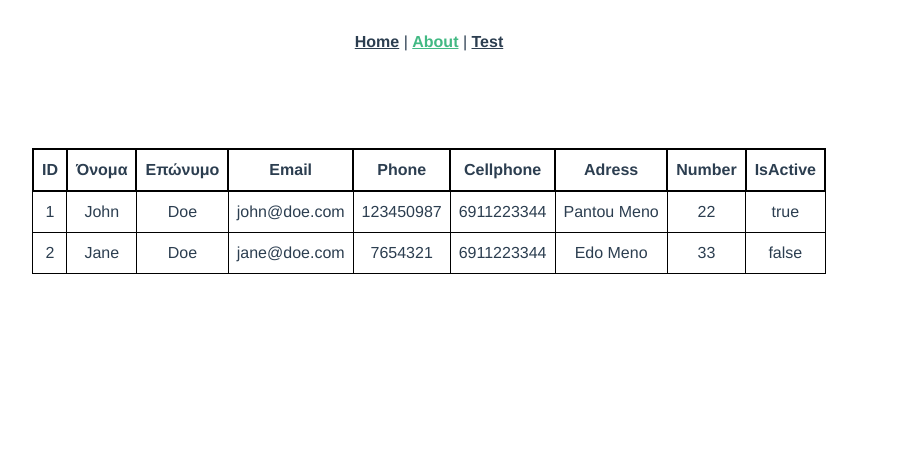
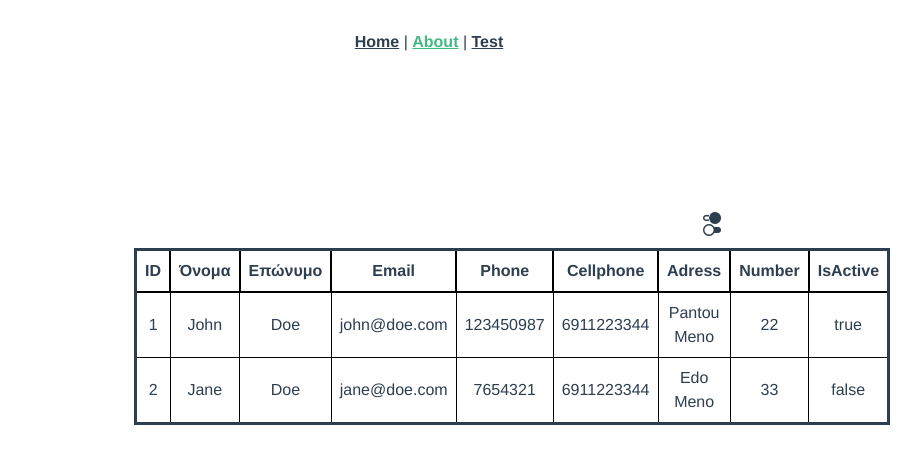
Before and after one commit to KonsDouk/eshop-FE, a Vue app: page /about in a window 1280 px wide. Shown: the top 464 px of the page, without its empty margins (211-1132 px from the left). Built offline with nearby package versions, Linux system fonts and the light colour scheme.

Commit message:
uuidv4 doesnt populate columns

```diff
--- a/package.json
+++ b/package.json
@@ -16,6 +16,8 @@
     "bootstrap-vue": "^2.23.1",
     "bootstrap-vue-next": "^0.9.9",
     "core-js": "^3.8.3",
+    "uuid": "^9.0.0",
+    "uuidv4": "^6.2.13",
     "vue": "^3.2.13",
     "vue-router": "^4.0.3",
     "vuex": "^4.0.0"
--- a/src/components/TableComponent.vue
+++ b/src/components/TableComponent.vue
@@ -1,6 +1,9 @@
 <template>
-  <div>
-    <table style="border: solid 1px black; margin: auto;">
+  <div class="container">
+    <DefaultWrapper>
+    <div class="control-icons" :key="refreshKey">
+        <i class="bi bi-toggles2 column-button" @click="toggleSideboard"></i>
+        <table style="margin: auto; border:solid; width:100%;">
             <tr style="border: solid 2px black;" >
                 <th class="table-header" v-for="(columns, index) in this.tableHeaders" :key="index" >{{ columns }}</th>
             </tr>
@@ -9,11 +12,22 @@
             </tr>
         </table>
     </div>
+    </DefaultWrapper>
+    <div class="sideboard" v-if="this.sideBoard">
+        <div class="sideboard-elements" v-for="(items, index) in this.hiddenColumns" :key="index" @click="insertColumn(items)">
+            {{ items }}
+        </div>
+    </div>
+  </div>
 </template>
 
 <script>
+import DefaultWrapper from '@/components/DefaultWrapper.vue'
+import {v4 as uuidv4} from 'uuid'
+
 export default {
     components: {
+        DefaultWrapper,
 
     },
     props: {
@@ -27,6 +41,9 @@ export default {
             tableRows: null,
             tabledata: null,
             tableHeaders: null,
+            sideBoard: false,
+            hiddenColumns: null,
+            refreshKey: uuidv4(),
         }
     },
     mounted(){
@@ -37,18 +54,32 @@ export default {
 
         //if (klisi === customers){
             this.tableHeaders = ['ID', 'Όνομα', 'Επώνυμο', 'Email', 'Phone', 'Cellphone', 'Adress', 'Number', 'IsActive']
+            this.hiddenColumns =  ['Adress', 'Number', 'IsActive']
         //} else { ανάλογα με το τι θα δείχνουμε}
     },
     methods: {
         showRowDetails(x){
             //Θα πηγαίνει σε νέα σελίδα που θα δείχνει λεπτομέρειες για το επιλεγμένο στοιχείο
             console.log(x.customerId)
+        },
+        toggleSideboard(){
+            this.sideBoard = !this.sideBoard
+        },
+        insertColumn(x){
+            this.tableHeaders.push(x)
+            this.hiddenColumns.splice(this.hiddenColumns.indexOf(x), 1)
+            this.refreshKey = uuidv4()
+            console.log(this.tableHeaders)
         }
     }
 }
 </script>
 
 <style scoped>
+.container {
+    display:flex;
+
+}
 .table-header {
     border:solid 2px black;
     padding: 0.5em;
@@ -66,4 +97,30 @@ export default {
     background-color: lightgray;
     cursor:pointer;
 }
+
+.control-icons {
+
+}
+.column-button{
+    width:100%;
+    display:flex;
+    justify-content: end;
+    font-size:1.5em;
+    margin-bottom:0.5em;
+    cursor:pointer;
+}
+
+.sideboard {
+    position:absolute;
+    right:3em;
+    border:solid;
+    width:10em;
+    padding:1em;
+}
+
+.sideboard-elements {
+    border:solid 1px;
+    margin:1em;
+    cursor:pointer;
+}
 </style>
```
Also changed, not shown: 1 other file (tests, documents, lock files or other folders). Lines whose indentation alone changed are shown as unchanged.
